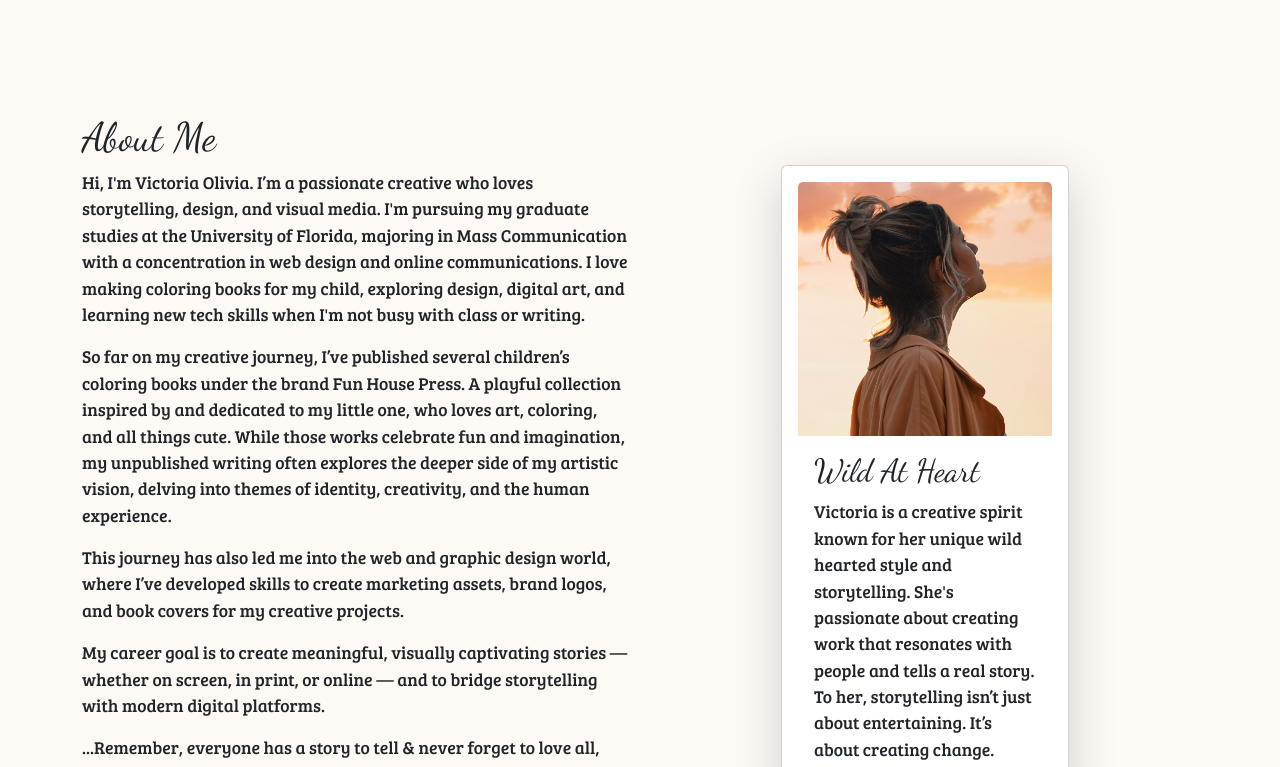
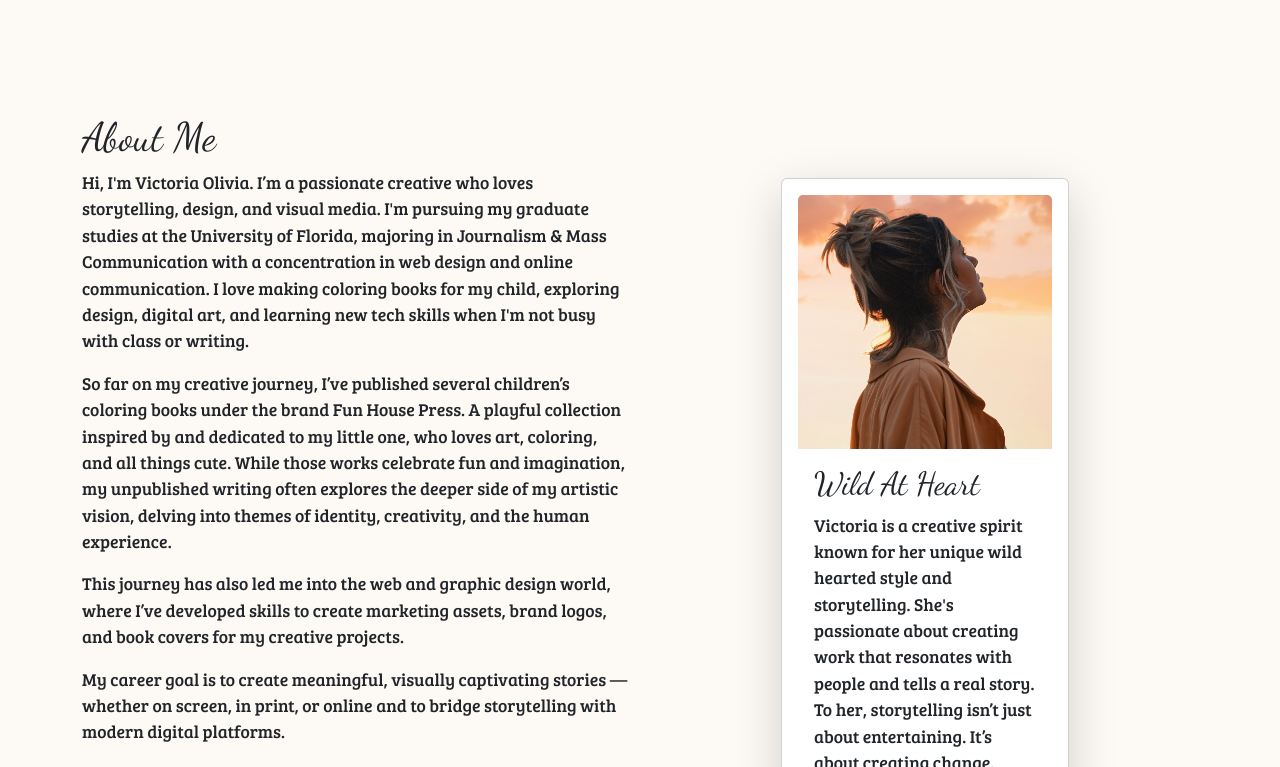
Before and after one commit to Victoria-Olivia/funhousepress, a plain HTML site: page about.html in a window 1280 px wide. Shown: the part 185-952 px from the top of the page. Drawn offline with nearby package versions, Linux system fonts and the light colour scheme.

Commit message:
Update about section in about.html for clarity and accuracy

```diff
--- a/about.html
+++ b/about.html
@@ -65,13 +65,13 @@
             <div class="col-md-6 mb-4">
                 <h1>About Me</h1>
 
-                <p>Hi, I'm Victoria Olivia. I’m a passionate creative who loves storytelling, design, and visual media. I'm pursuing my graduate studies at the University of Florida, majoring in Mass Communication with a concentration in web design and online communications. I love making coloring books for my child, exploring design, digital art, and learning new tech skills when I'm not busy with class or writing.</p>
+                <p>Hi, I'm Victoria Olivia. I’m a passionate creative who loves storytelling, design, and visual media. I'm pursuing my graduate studies at the University of Florida, majoring in Journalism & Mass Communication with a concentration in web design and online communication. I love making coloring books for my child, exploring design, digital art, and learning new tech skills when I'm not busy with class or writing.</p>
 
                 <p>So far on my creative journey, I’ve published several children’s coloring books under the brand Fun House Press. A playful collection inspired by and dedicated to my little one, who loves art, coloring, and all things cute. While those works celebrate fun and imagination, my unpublished writing often explores the deeper side of my artistic vision, delving into themes of identity, creativity, and the human experience.</p>
 
                 <p>This journey has also led me into the web and graphic design world, where I’ve developed skills to create marketing assets, brand logos, and book covers for my creative projects.</p>
 
-                <p>My career goal is to create meaningful, visually captivating stories — whether on screen, in print, or online — and to bridge storytelling with modern digital platforms.</p>
+                <p>My career goal is to create meaningful, visually captivating stories — whether on screen, in print, or online and to bridge storytelling with modern digital platforms.</p>
 
                 <p>...Remember, everyone has a story to tell & never forget to love all, trust a few, and do wrong to none!<p>
 
```
